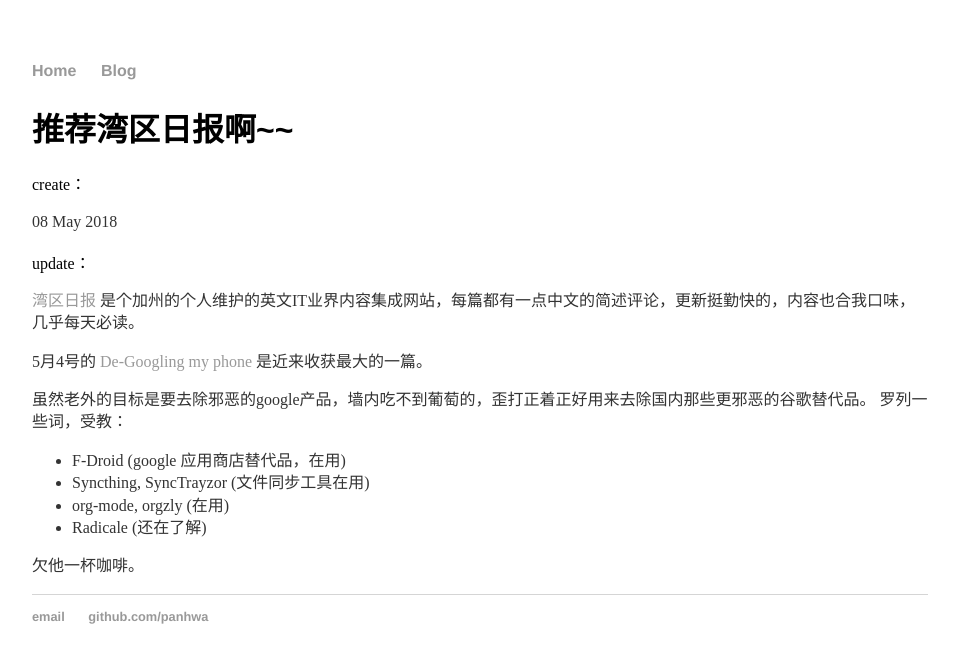
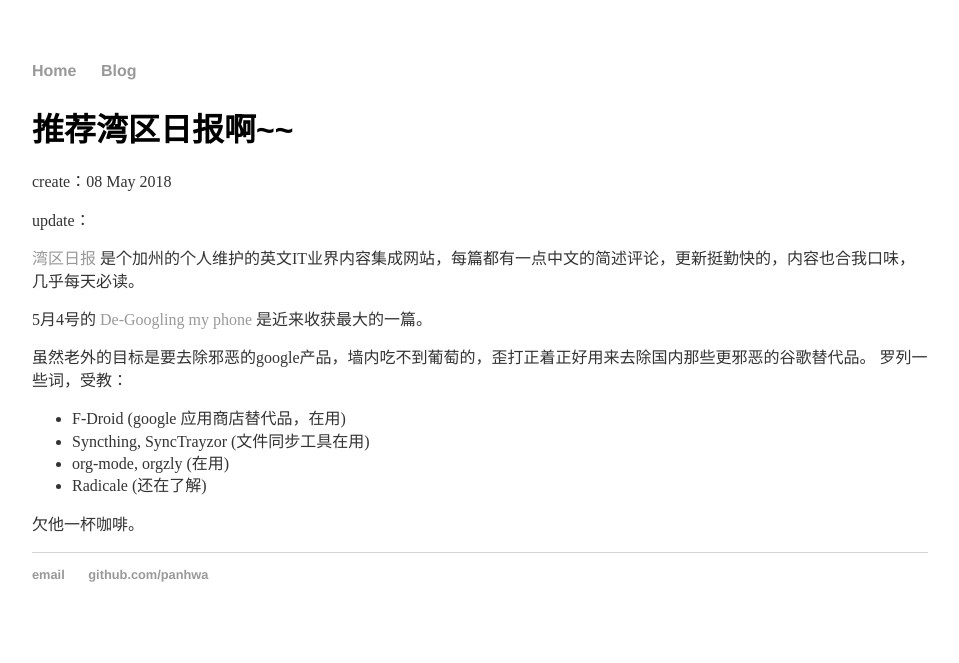
Before and after one commit to panhwa/panhwa.github.io, a Jekyll site: the page built from _posts/2018-05-08-hello-world.md, in a window 1280 px wide. Shown: the top 663 px of the page, without its empty margins (160-1119 px from the left). Built offline with Jekyll 4.4.1, drawn with Linux system fonts in a browser that asks for light colours.

Commit message:
Update post.html

```diff
--- a/_layouts/post.html
+++ b/_layouts/post.html
@@ -2,8 +2,8 @@
 layout: default
 ---
 <h1>{{ page.title }}</h1>
-create：<p class="meta">{{ page.date | date_to_string }}</p>
-update：<p class="meta">{{ page.update | date_to_string }}</p>
+<p class="meta">create：{{ page.date | date_to_string }}</p>
+<p class="meta">update：{{ page.update | date_to_string }}</p>
 
 <div class="post">
   {{ content }}
```
